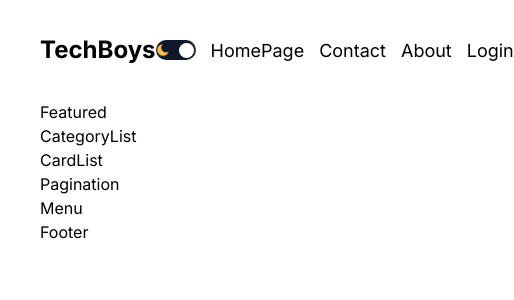
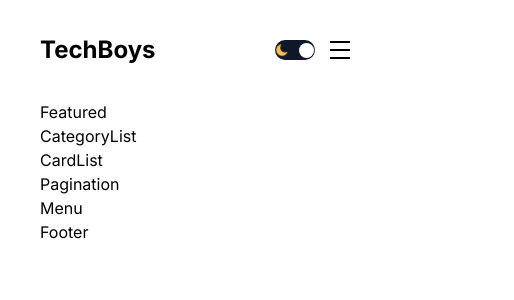
Before and after one commit to kanugurajesh/DevShare, a Next.js app: page / in a window 390 px wide. Shown: the top 300 px of the page, 514 px wide, since content can reach past the window. Built offline with nearby package versions, Linux system fonts and the light colour scheme.

Commit message:
Adding responsiveness

```diff
--- a/components/authLinks/AuthLinks.tsx
+++ b/components/authLinks/AuthLinks.tsx
@@ -1,20 +1,47 @@
-import React from 'react'
+"use client"
+
+import React, {useState} from 'react'
 import styles from './authLinks.module.css'
 import Link from 'next/link'
 
 const AuthLinks = () => {
+
+  const [open,setOpen] = useState(false);
+
   const status = "not logged in"
   return (
     <div className={styles.container}>
       {status === "not logged in" ? (
         <>
-          <Link href={"/login"}>Login</Link>
+          <Link href={"/login"} className={styles.link}>Login</Link>
         </>
       ):(
         <>
-          <Link href={"/write"}>Write</Link>
+          <Link href={"/write"} className={styles.link}>Write</Link>
           <span className={styles.link}>LogOut</span>
         </>
+      )}
+      <div className={styles.burger} onClick={()=>setOpen(!open)}>
+        <div className={styles.line}></div>
+        <div className={styles.line}></div>
+        <div className={styles.line}></div>
+      </div>
+      {open && (
+        <div className={styles.responsiveMenu}>
+          <Link href={"/"}>Home</Link>
+          <Link href={"/about"}>About</Link>
+          <Link href={"/contact"}>Contact</Link>
+          {status === "not logged in" ? (
+              <>
+                <Link href={"/login"}>Login</Link>
+              </>
+            ):(
+              <>
+                <Link href={"/write"}>Write</Link>
+                <span className={styles.link}>LogOut</span>
+              </>
+          )}
+        </div>
       )}
     </div>
   )
--- a/components/authLinks/authLinks.module.css
+++ b/components/authLinks/authLinks.module.css
@@ -1,3 +1,35 @@
+.container {
+    display: flex;
+    align-items: center;
+    gap: 10px;
+}
+
 .link {
     cursor: pointer;
 }
+
+.burger {
+    width: 20px;
+    height: 18px;
+    display: none;
+    flex-direction: column;
+    justify-content: space-between;
+    cursor: pointer;
+}
+
+.line {
+    width: 100%;
+    height: 2px;
+    background-color: var(--textColor);
+}
+
+@media screen and (max-width:640px) {
+
+    .burger {
+        display: flex;
+    }
+
+    .link {
+        display: none;
+    }
+}
--- a/components/navbar/Navbar.tsx
+++ b/components/navbar/Navbar.tsx
@@ -17,9 +17,9 @@
       <div className={styles.logo}>TechBoys</div>
       <div className={styles.links}>
         <ThemeToggle />
-        <Link href="/">HomePage</Link>
-        <Link href="/">Contact</Link>
-        <Link href="/">About</Link>
+        <Link href="/" className={styles.link}>HomePage</Link>
+        <Link href="/" className={styles.link}>Contact</Link>
+        <Link href="/" className={styles.link}>About</Link>
         <AuthLinks />
       </div>
     </div>
--- a/components/navbar/navbar.module.css
+++ b/components/navbar/navbar.module.css
@@ -54,3 +54,14 @@
         font-size: 24px;
     }
 }
+
+@media screen and (max-width:640px) {
+
+    .links {
+        justify-content: flex-end;
+    }
+
+    .link {
+        display: none;
+    }
+}
```
